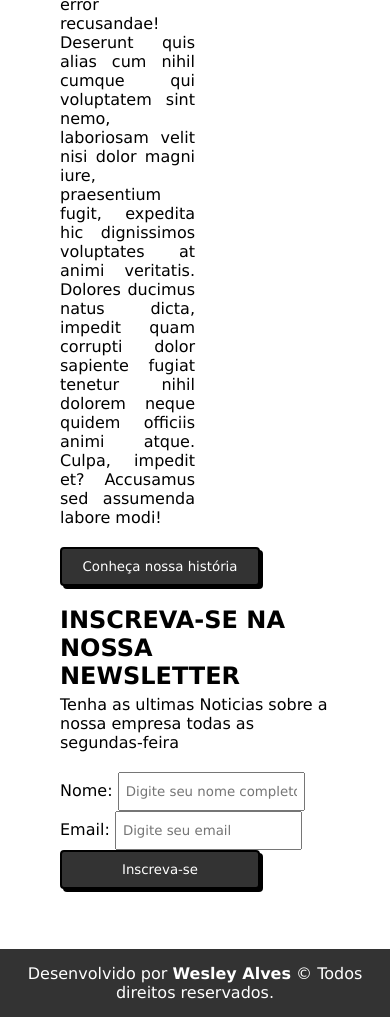
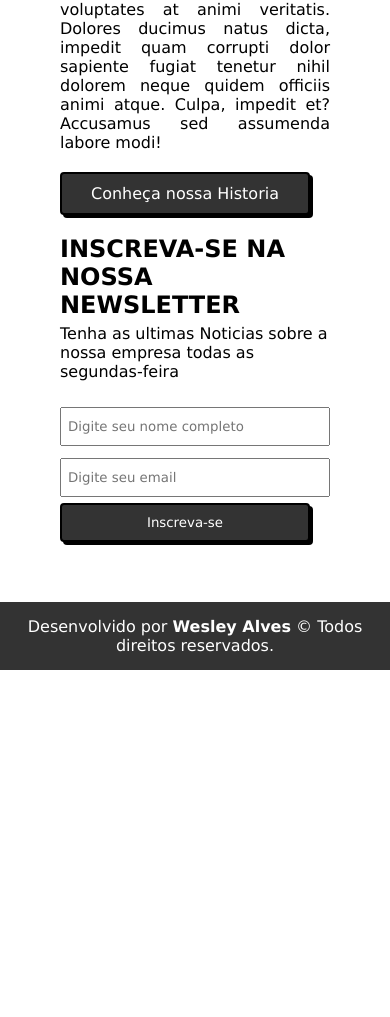
Before and after one commit to wesleyalves07/Minha-empresa, a plain HTML site: page Minha-empresa-main/index.html in a window 390 px wide. Shown: the part 703-1720 px from the top of the page. After the commit the page ends 1373 px from the top, so only its background shows below. Drawn offline with Linux system fonts and the light colour scheme.

Commit message:
Add files via upload

```diff
--- a/Minha-empresa-main/assets/css/home.css
+++ b/Minha-empresa-main/assets/css/home.css
@@ -38,3 +38,25 @@
 .newsletter form input{
     padding: 10px 6px;
 }
+@media screen and (max-width: 780px) {
+    .newsletter form {
+        display: flex;
+        flex-direction: column;
+        gap: 6px;
+    }
+
+}
+
+@media screen and (max-width: 600px) {
+
+    .pai-dos-lados{
+        flex-direction: column-reverse;
+    }
+    .pai-dos-lados div{
+        width: 100%;
+
+    }
+    .cabecalho{
+
+    }
+}
--- a/Minha-empresa-main/assets/css/style.css
+++ b/Minha-empresa-main/assets/css/style.css
@@ -22,12 +22,16 @@
     .cabecalho a{
         color: #fff;
     }
+    .cabecalho .menu{
+        display: none;
+    }
+
     .main{
         padding: 30px 60px ;
     }
     .btn{
 
-    width: 200px;
+    width: 250px;
     border: 2px black solid;
     border-radius: 4px;
     padding: 10px 20px;
@@ -35,6 +39,7 @@
     color: #fff;
     box-shadow: black 3px 3px 0px;
     cursor: pointer;
+    text-align: center;
     }
 
 
@@ -47,3 +52,12 @@
     padding: 15px;
     text-align: center;
 }
+
+@media screen and (max-width: 500px) {
+    .cabecalho nav{
+        display: none;
+    }
+    .cabecalho .menu{
+        display: flex;
+    }
+}
--- a/Minha-empresa-main/index.html
+++ b/Minha-empresa-main/index.html
@@ -10,6 +10,8 @@
     <link rel="shortcut icon" href="./assets/icon.png" type="image/x-icon">
     <link rel="stylesheet" href="./assets/css/style.css">
     <link rel="stylesheet" href="./assets/css/home.css">
+    <link rel="stylesheet" href="https://cdnjs.cloudflare.com/ajax/libs/font-awesome/6.6.0/css/all.min.css" integrity="sha512-Kc323vGBEqzTmouAECnVceyQqyqdsSiqLQISBL29aUW4U/M7pSPA/gEUZQqv1cwx4OnYxTxve5UMg5GT6L4JJg==" crossorigin="anonymous" referrerpolicy="no-referrer" />
+
     <title>Minha Empresa</title>
 </head>
 
@@ -29,6 +31,10 @@
                 </li>
             </ul>
         </nav>
+        <div class="menu">
+
+            <i class="fa-solid fa-bars"></i>
+        </div>
     </header>
     <main class="main">
         <section class="pai-dos-lados">
@@ -44,7 +50,7 @@
                     Accusamus sed assumenda labore modi!</p>
                 <!-- Tag button para criar um botão -->
 
-                <button class="btn">Conheça nossa história</button>
+               <a class="btn" href="./pages/historia.html">Conheça nossa Historia</a>
 
 
 
@@ -65,11 +71,11 @@
 
 
             <form>
-                <label for="nome">Nome:</label>
-                <input type="text" id="nome" placeholder="Digite seu nome completo" required><br>
+                <label for="nome"></label>
+                <input type="text" id="nome" placeholder="Digite seu nome completo" required>
 
-                <label for="email">Email:</label>
-                <input type="email" id="email" placeholder="Digite seu email" required><br>
+                <label for="email"></label>
+                <input type="email" id="email" placeholder="Digite seu email" required>
 
                 <input class="btn" type="submit" value="Inscreva-se">
             </form>
```
